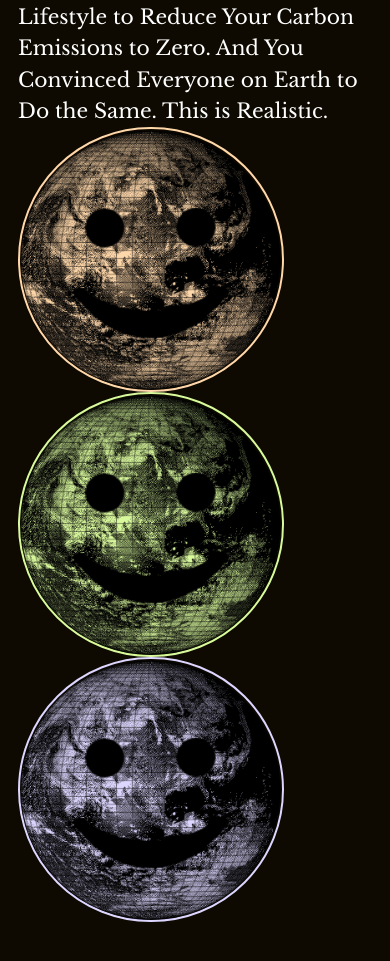
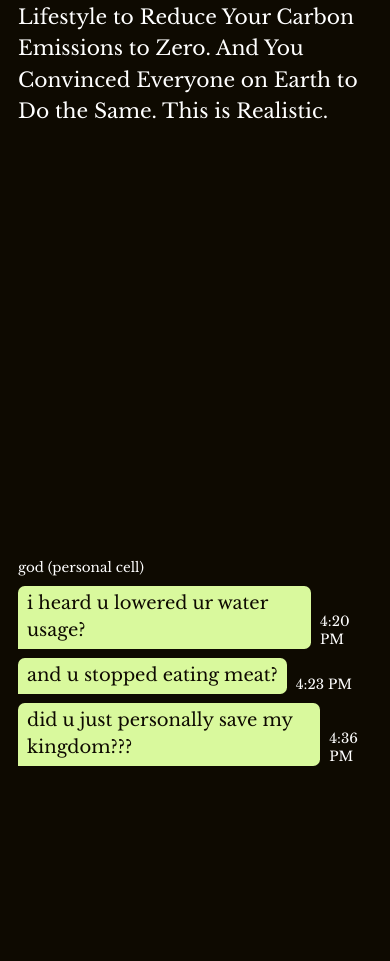
Before and after one commit to blaze-vincent/nlc-2022, a Next.js app: page / in a window 390 px wide. Shown: the part 751-1712 px from the top of the page. Built offline with nearby package versions, Linux system fonts and the light colour scheme.

Commit message:
fix happy earth colors

```diff
--- a/components/happyEarths.js
+++ b/components/happyEarths.js
@@ -4,7 +4,7 @@ export default function HappyEarths(){
   const borderColors = ['border-orange-200', 'border-lime-200', 'border-violet-200']
 
   return <div
-    className="flex md:flex-row flex-col justify-between w-full h-max max-w-screen-md m-auto md:gap-4 gap-0"
+    className="md:flex hidden md:flex-row flex-col justify-between w-full h-max max-w-screen-md m-auto md:gap-4 gap-0"
   >
     {[,,,].fill('').map((element, index) => {
       return <div key={index} className={`w-max max-w-[75%] md:relative h-auto relative rounded-full overflow-hidden border-2 border-solid ${borderColors[index]}`}  >
```
